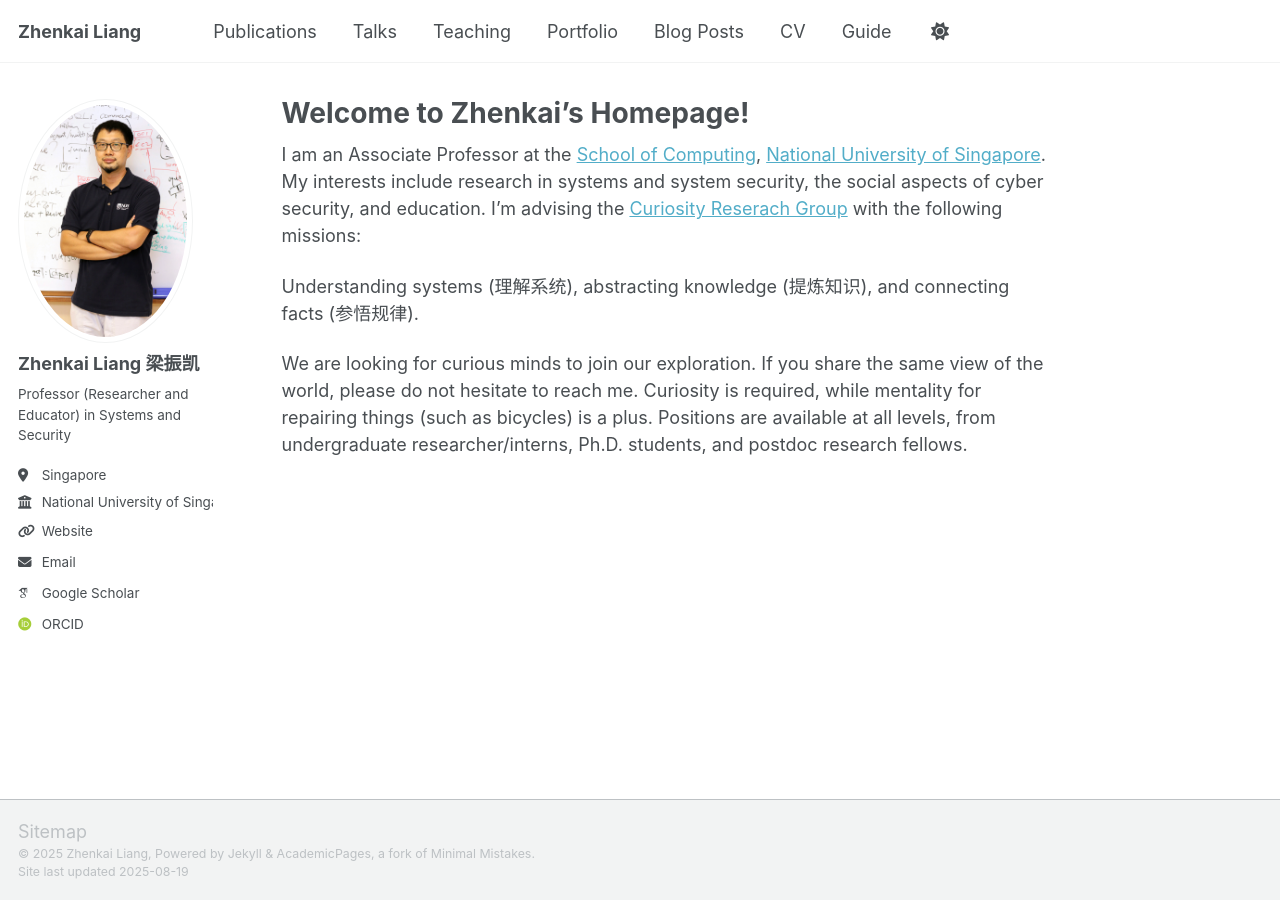
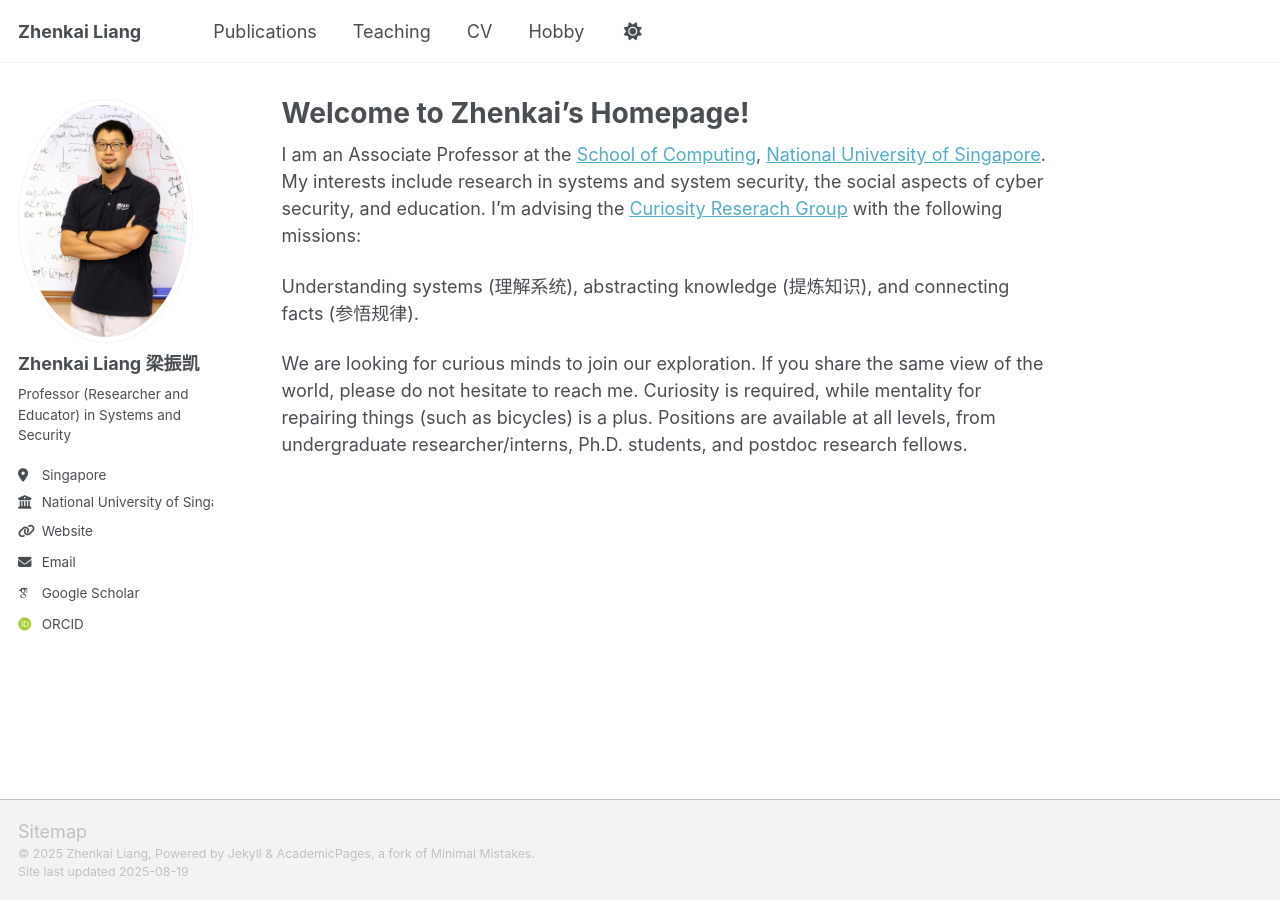
Before and after one commit to zhenkai-liang/zhenkai-liang.github.io, a Jekyll site: the page built from _pages/about.md, in a window 1280 px wide. Built offline with Jekyll 4.4.1, drawn with Linux system fonts in a browser that asks for light colours; some web fonts are replaced; a script that is not in the unit is left out; part of the change alters nothing that is shown.

Commit message:
Update navigation.yml

```diff
--- a/_data/navigation.yml
+++ b/_data/navigation.yml
@@ -11,17 +11,17 @@ main:
   - title: "Publications"
     url: /publications/
 
-  - title: "Talks"
-    url: /talks/
+#  - title: "Talks"
+#    url: /talks/
 
   - title: "Teaching"
     url: /teaching/
 
-  - title: "Portfolio"
-    url: /portfolio/
+#  - title: "Portfolio"
+#    url: /portfolio/
 
-  - title: "Blog Posts"
-    url: /year-archive/
+#  - title: "Blog Posts"
+#    url: /year-archive/
 
   - title: "CV"
     url: /cv/
@@ -29,5 +29,8 @@ main:
   # - title: "CV"
   #   url: /cv-json/
 
-  - title: "Guide"
-    url: /markdown/
+#  - title: "Guide"
+#    url: /markdown/
+
+  - title: "Hobby"
+    url: /hobby/
```
